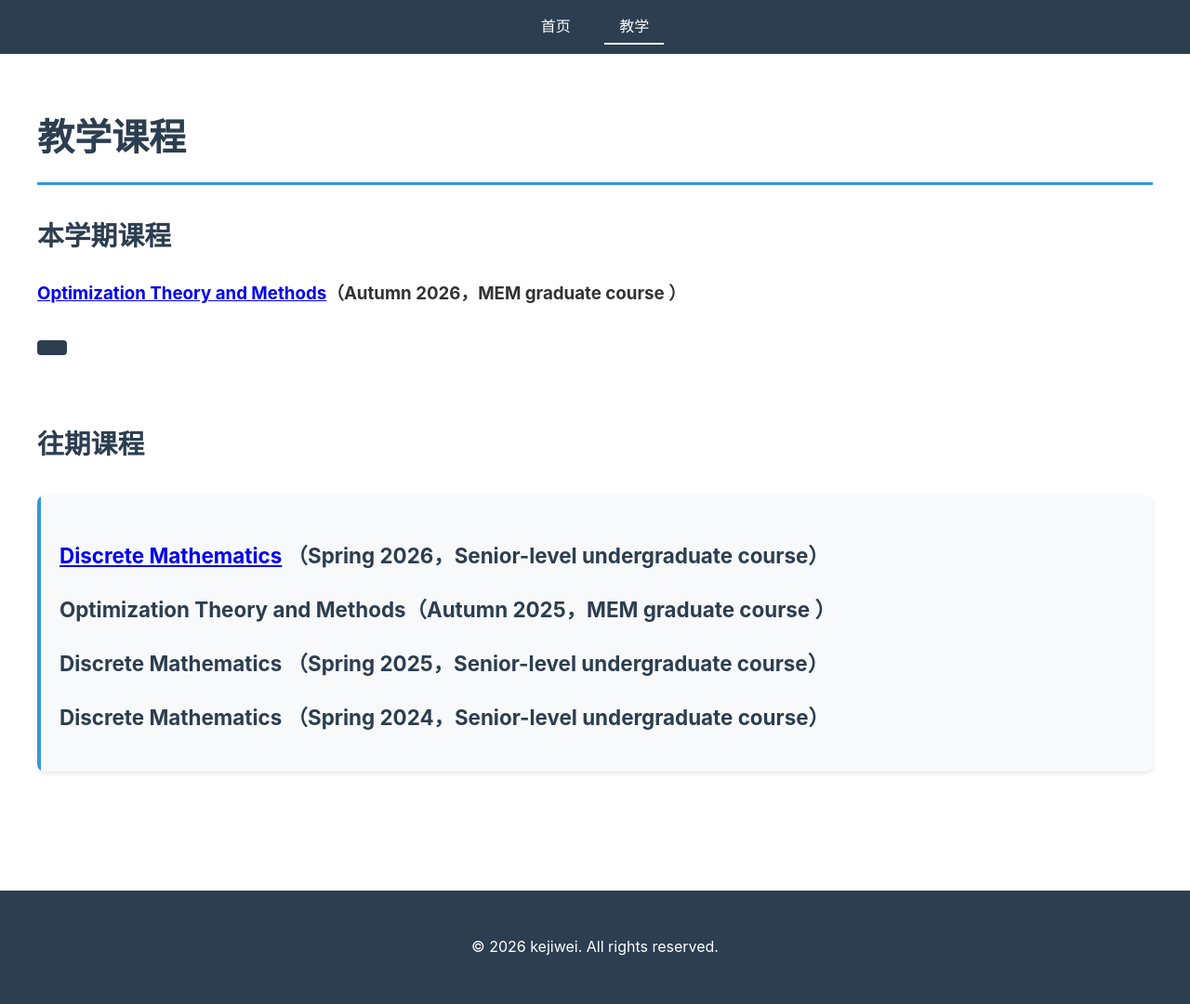
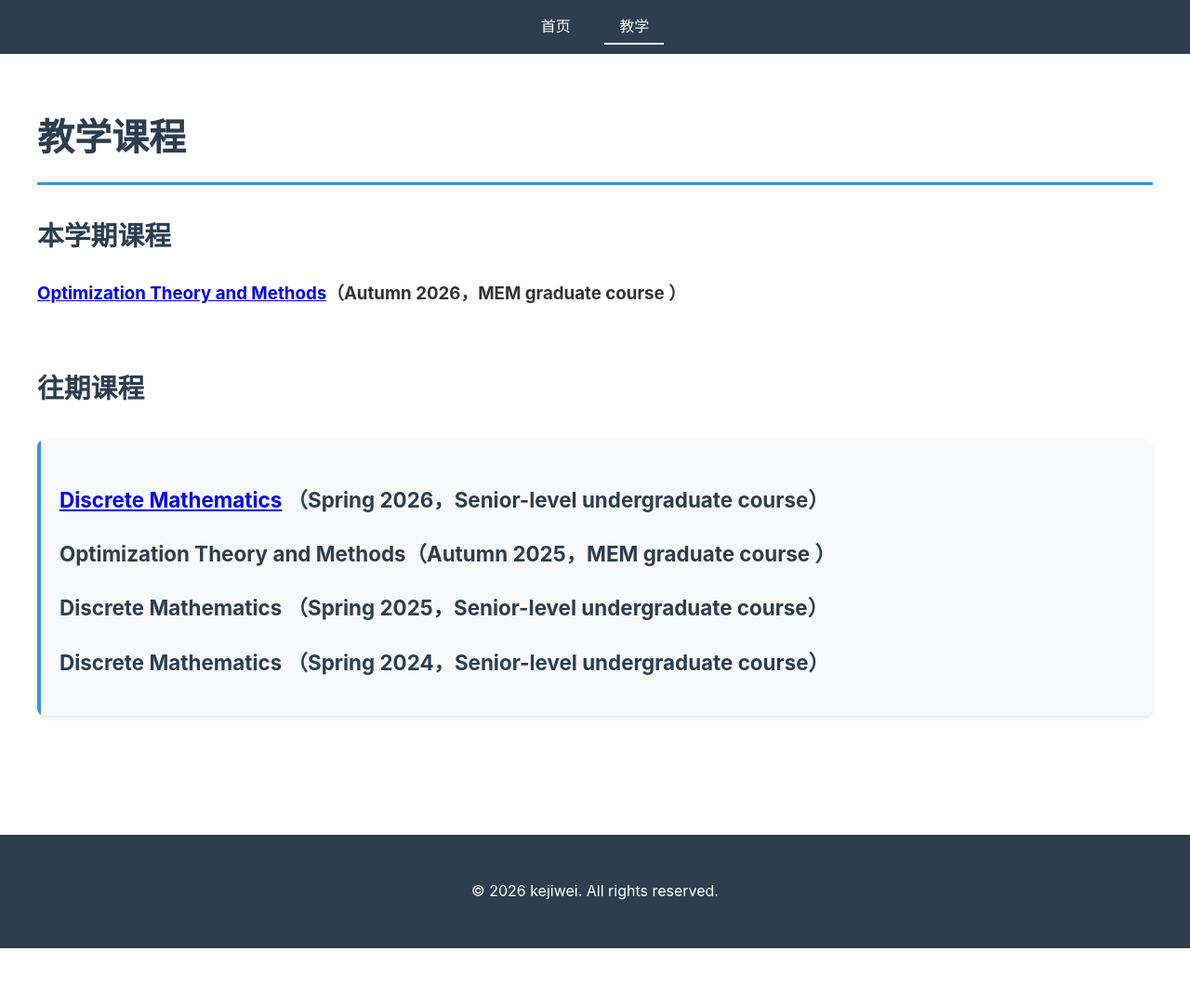
Before and after one commit to kejiwei/kejiwei.github.io, a Jekyll site: the page teaching/index.html, which Jekyll copies as it is, in a window 1280 px wide. Shown: the whole page at 93% size. Built offline with Jekyll 4.4.1, drawn with Linux system fonts in a browser that asks for light colours; after the commit the page ends 1020 px from its top, so only the background shows below that.

Commit message:
20260902-4

```diff
--- a/teaching/index.html
+++ b/teaching/index.html
@@ -17,9 +17,7 @@
         <h1>教学课程</h1>
         <section class="current-courses">
             <h2>本学期课程</h2>
-<h3><p><a href="courses/OTM/index.html">Optimization Theory and Methods</a>（Autumn 2026，MEM graduate course ） </p>
-</h3>
-      <h3><a href="/teaching/courses/dismath/" class="course-link"></a></h3>
+<h3><p><a href="courses/OTM/index.html">Optimization Theory and Methods</a>（Autumn 2026，MEM graduate course ）</p></h3>
 
 <div class="course-list">
         </section>
```
